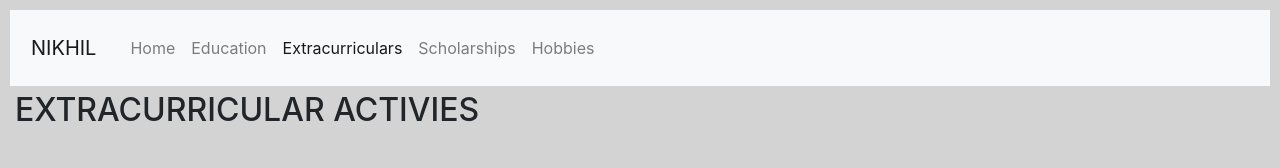
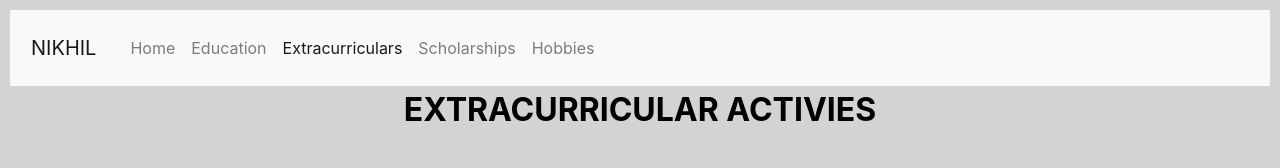
Before and after one commit to nxk180002/project0, a plain HTML site: page extra.html in a window 1280 px wide. Shown: the top 168 px of the page. Drawn offline with nearby package versions, Linux system fonts and the light colour scheme; files that its build step writes are made by us from their sources.

Commit message:
Changed extra.html

```diff
--- a/extra.html
+++ b/extra.html
@@ -25,7 +25,7 @@
         </div>
       </div>
     </nav>
-    <h2 class="top"></h2>
+    <h2 class="top start"></h2>
     <br>
     <div class="row">
       <div class="col-lg-3 col-sm-6">
--- a/styles.css
+++ b/styles.css
@@ -14,7 +14,7 @@
   padding: 5px;
 }
 
-h2 {
+h2.start {
   text-align: center;
   font-weight: bold;
   color: black;
```
